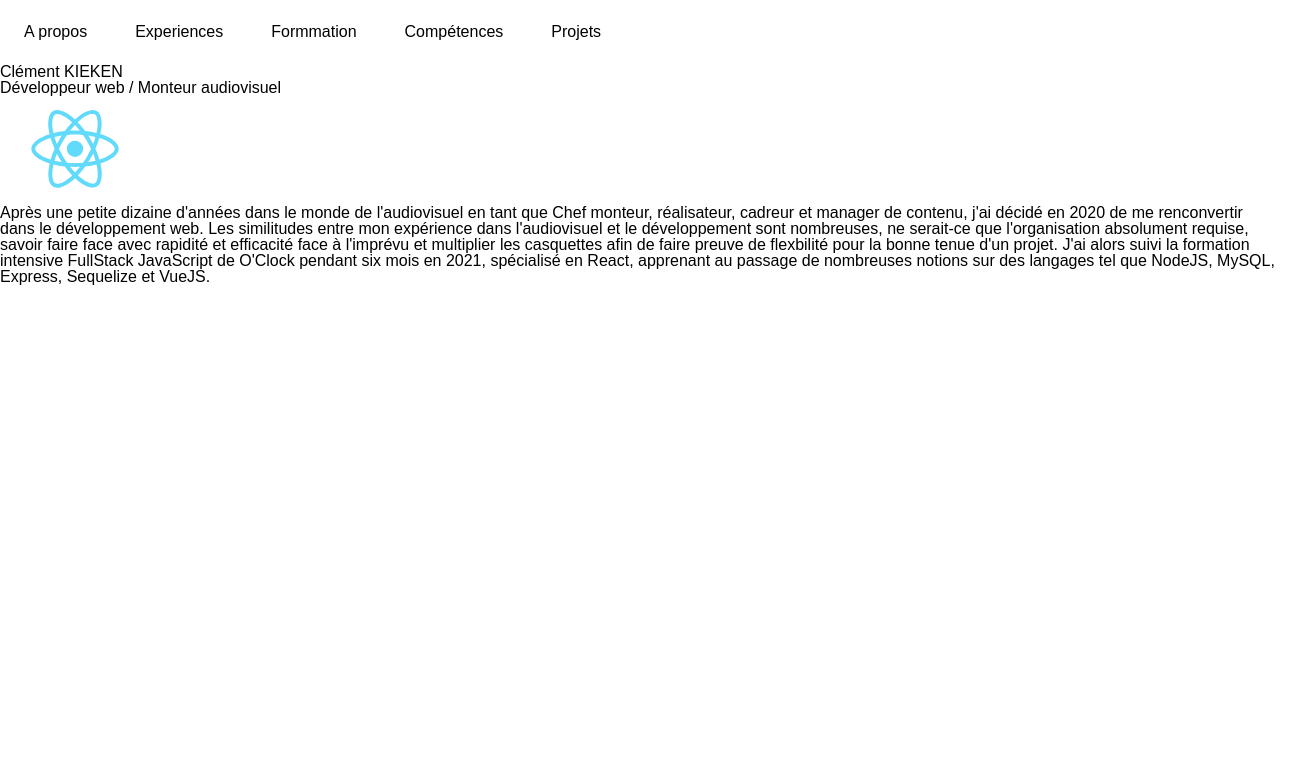
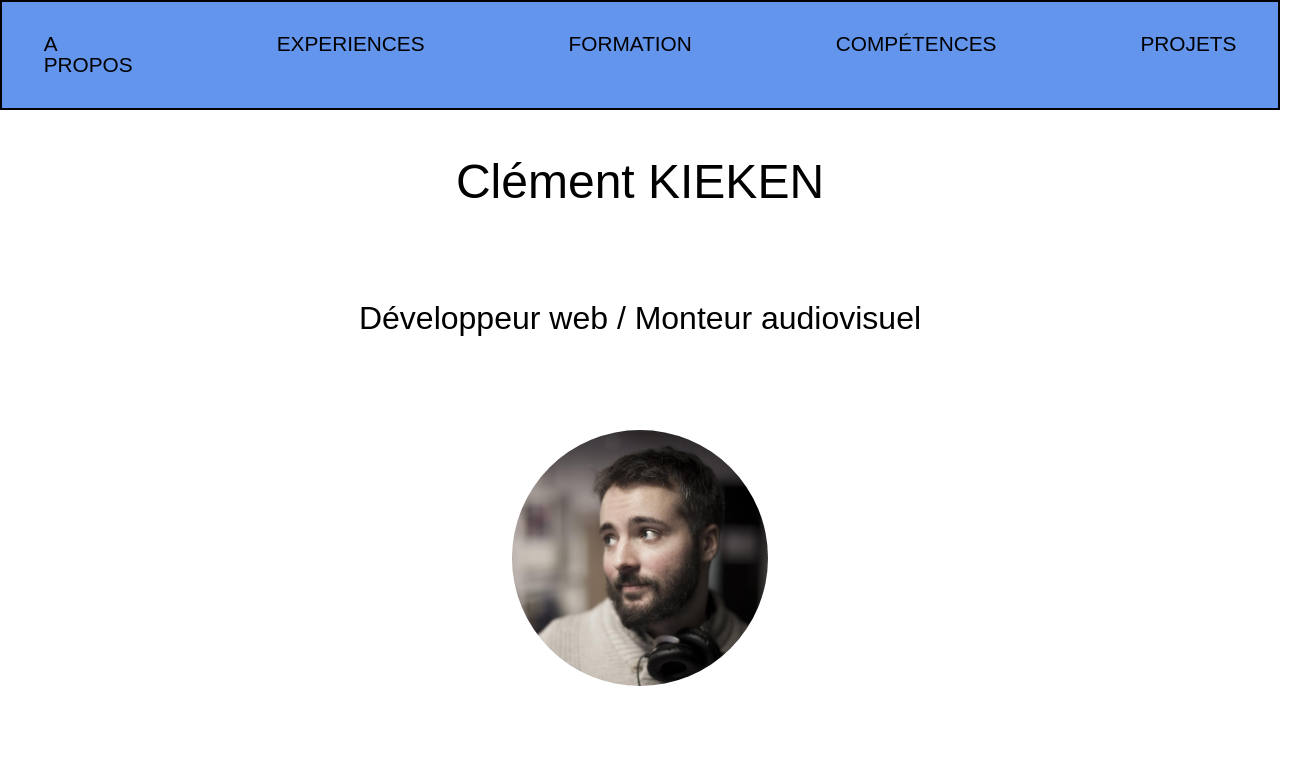
Before and after one commit to Clementkieken/cv_react, a React app: page / in a window 1280 px wide. Shown: the top 779 px of the page, 1308 px wide, since content can reach past the window. Built offline with nearby package versions, Linux system fonts and the light colour scheme.

Commit message:
css navbar & about. Pb navbar navigation smooth

```diff
--- a/src/components/About/index.js
+++ b/src/components/About/index.js
@@ -1,13 +1,13 @@
 /* eslint-disable max-len */
 import './styles.scss';
 import PropTypes from 'prop-types';
-import reactLogo from '../App/react-logo.svg';
+import moipp from '../../../public/img/ck_super_dev.jpg';
 
 const About = ({ refAbout }) => (
   <div className="about__main" ref={refAbout}>
-    <h1>Clément KIEKEN</h1>
-    <h2>Développeur web / Monteur audiovisuel</h2>
-    <img src={reactLogo} className="profil_picture" alt="profil" />
+    <h1 className="about__h1">Clément KIEKEN</h1>
+    <h2 className="about__h2">Développeur web / Monteur audiovisuel</h2>
+    <img className="about__img" src={moipp} alt="profil" />
     <p>Après une petite dizaine d'années dans le monde de l'audiovisuel en tant que Chef monteur, réalisateur, cadreur et manager de contenu, j'ai décidé en 2020 de me renconvertir dans le développement web.
       Les similitudes entre mon expérience dans l'audiovisuel et le développement sont nombreuses, ne serait-ce que l'organisation absolument requise, savoir faire face avec rapidité et efficacité face à l'imprévu et multiplier les casquettes afin de faire preuve de flexbilité pour la bonne tenue d'un projet.
       J'ai alors suivi la formation intensive FullStack JavaScript de O'Clock pendant six mois en 2021, spécialisé en React, apprenant au passage de nombreuses notions sur des langages tel que NodeJS, MySQL, Express, Sequelize et VueJS.
--- a/src/components/About/styles.scss
+++ b/src/components/About/styles.scss
@@ -1,3 +1,27 @@
 .about__main{
-  height: 100vh;
+  min-height: 100vh;
+  display: flex;
+	flex-direction: column;
+	flex-wrap: nowrap;
+  justify-content: space-around;
+	align-items: stretch;
+	align-content: stretch;
 }
+
+.about__h1{
+  font-size: 3rem;
+  text-align: center;
+}
+
+.about__h2{
+  font-size: 2rem;
+  text-align: center;
+}
+
+.about__img{
+  text-align: center;
+  margin-right:auto;
+  margin-left: auto;
+  border-radius: 50%;
+  width: 20%;
+}
--- a/src/components/Nav/index.js
+++ b/src/components/Nav/index.js
@@ -7,41 +7,79 @@ const Navbar = ({
   refAbout, refExperiences, refFormation, refSkills, refProjets,
 }) => (
   <nav className="menu">
-    <ul className="menu">
-      <li onClick={() => {
+    <ul className="menu__items">
+
+      <div
+        className="menu__item_one"
+        onClick={() => {
           const { top } = refAbout.current.getBoundingClientRect();
           window.scrollTo({ top, behavior: 'smooth' });
         }}
       >
+        <li
+          className="menu__li"
+        >
           A propos
         </li>
-      <li onClick={() => {
+      </div>
+
+      <div
+        className="menu__item_one"
+        onClick={() => {
           const { top } = refExperiences.current.getBoundingClientRect();
           window.scrollTo({ top, behavior: 'smooth' });
         }}
       >
+        <li
+          className="menu__li"
+
+        >
           Experiences
         </li>
-      <li onClick={() => {
+      </div>
+
+      <div
+        className="menu__item_one"
+        onClick={() => {
           const { top } = refFormation.current.getBoundingClientRect();
           window.scrollTo({ top, behavior: 'smooth' });
         }}
       >
-        Formmation
+        <li
+          className="menu__li"
+        >
+          Formation
         </li>
-      <li onClick={() => {
+      </div>
+
+      <div
+        className="menu__item_one"
+        onClick={() => {
           const { top } = refSkills.current.getBoundingClientRect();
           window.scrollTo({ top, behavior: 'smooth' });
         }}
       >
+        <li
+          className="menu__li"
+        >
           Compétences
         </li>
-      <li onClick={() => {
+      </div>
+
+      <div
+        className="menu__item_one"
+        onClick={() => {
           const { top } = refProjets.current.getBoundingClientRect();
           window.scrollTo({ top, behavior: 'smooth' });
         }}
-      >Projets
+      >
+        <li
+          className="menu__li"
+        >
+          Projets
         </li>
+      </div>
+
     </ul>
   </nav>
 );
--- a/src/components/Nav/styles.scss
+++ b/src/components/Nav/styles.scss
@@ -1,13 +1,34 @@
-.menu {
+.menu .menu__items{
 	display: flex;
 	flex-direction: row;
 	flex-wrap: nowrap;
-	justify-content: flex-start;
+	justify-content: center;
 	align-items: stretch;
 	align-content: center;
+  border: 2px solid black;
+  background-color: cornflowerblue;
+  cursor: pointer;
+
+
 }
 
-li{
-  margin: 1.5rem;
+.menu__li{
+  margin: 2rem;
+  font-size: 1.3rem;
+  padding-left: 2.5rem;
+  padding-right: 2.5rem;
+  text-transform: uppercase;
+}
 
+.menu__item_one:hover{
+  background-color: rgb(255, 136, 0);
+  -webkit-transform:scale(0.5); /* or some other value */
+  transform:scale(0.9);
+  border-radius: 20px;
 }
+
+.menu{
+  position: -webkit-sticky;
+  position: sticky;
+  top: 0px;
+}
```
Also changed, not shown: public/img/ck_super_dev.jpg (added), public/img/cursor-close.png (added), src/components/App/styles.css. Lines whose indentation alone changed are shown as unchanged.
